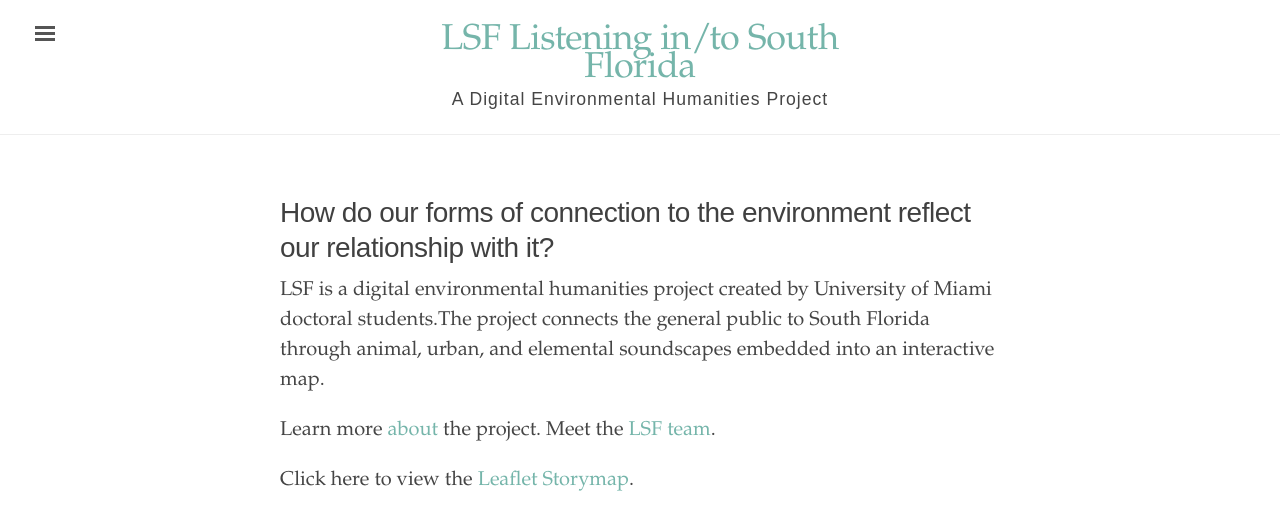
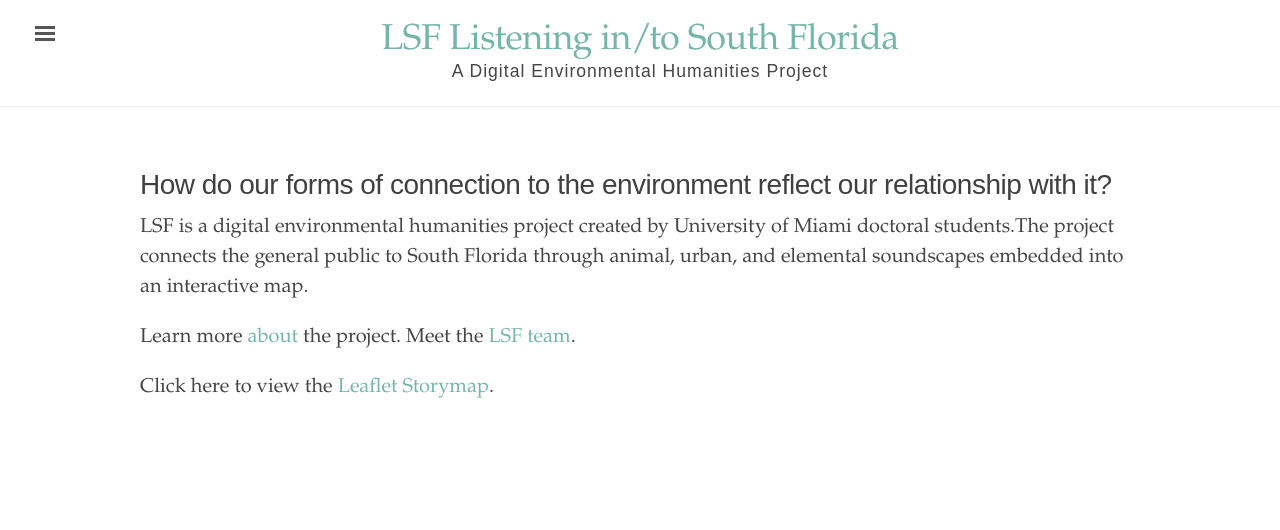
Before and after one commit to rm4-25/lsf_3, a Jekyll site: the page built from index.html, in a window 1280 px wide. Shown: the top 530 px of the page. Built offline with Jekyll 4.4.1, drawn with Linux system fonts in a browser that asks for light colours.

Commit message:
Update _ed.scss

```diff
--- a/_sass/_ed.scss
+++ b/_sass/_ed.scss
@@ -79,17 +79,20 @@
   Center the page content.
 */
 
+/* Changed max-width from 38rem to 50rem. Reduced padd-left and padding-right to 0rem. @media .container changed from 38rem to 50rem.
+*/
+
 .container {
-  max-width: 32rem;
-  padding-left:  1rem;
-  padding-right: 1rem;
+  max-width: 50rem;
+  padding-left:  0rem;
+  padding-right: 0rem;
   margin-left:  auto;
   margin-right: auto;
 }
 
 @media (min-width: 56em) {
   .container {
-    max-width: 38rem;
+    max-width: 50rem;
   }
 }
 
```
